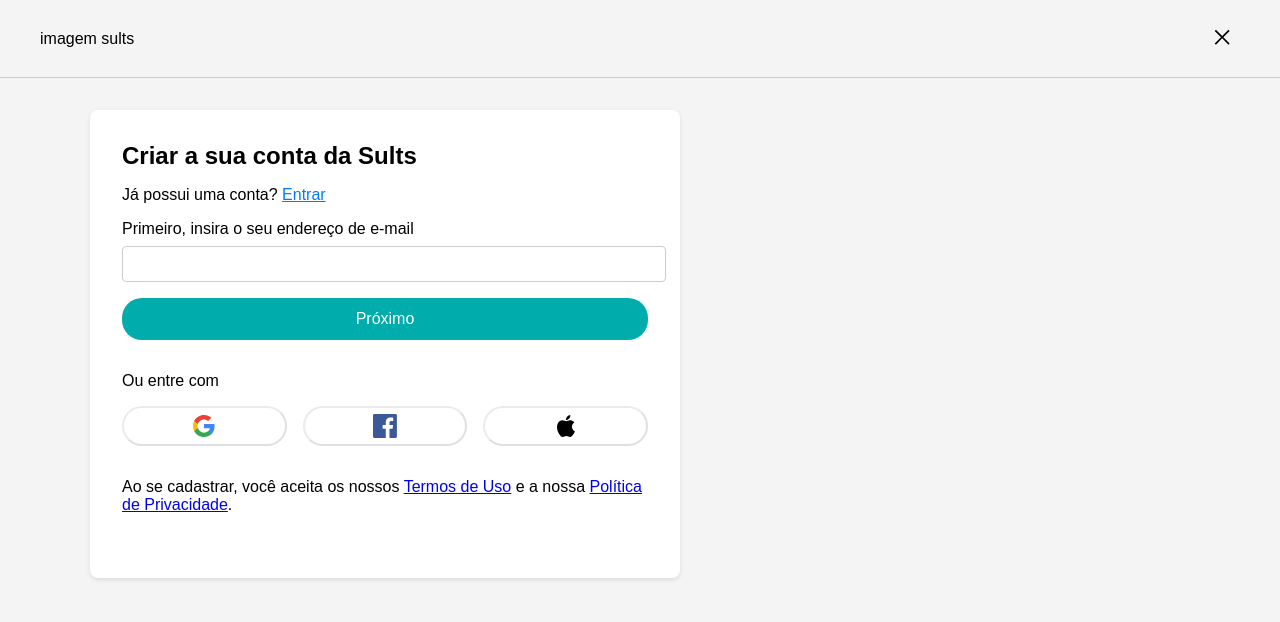
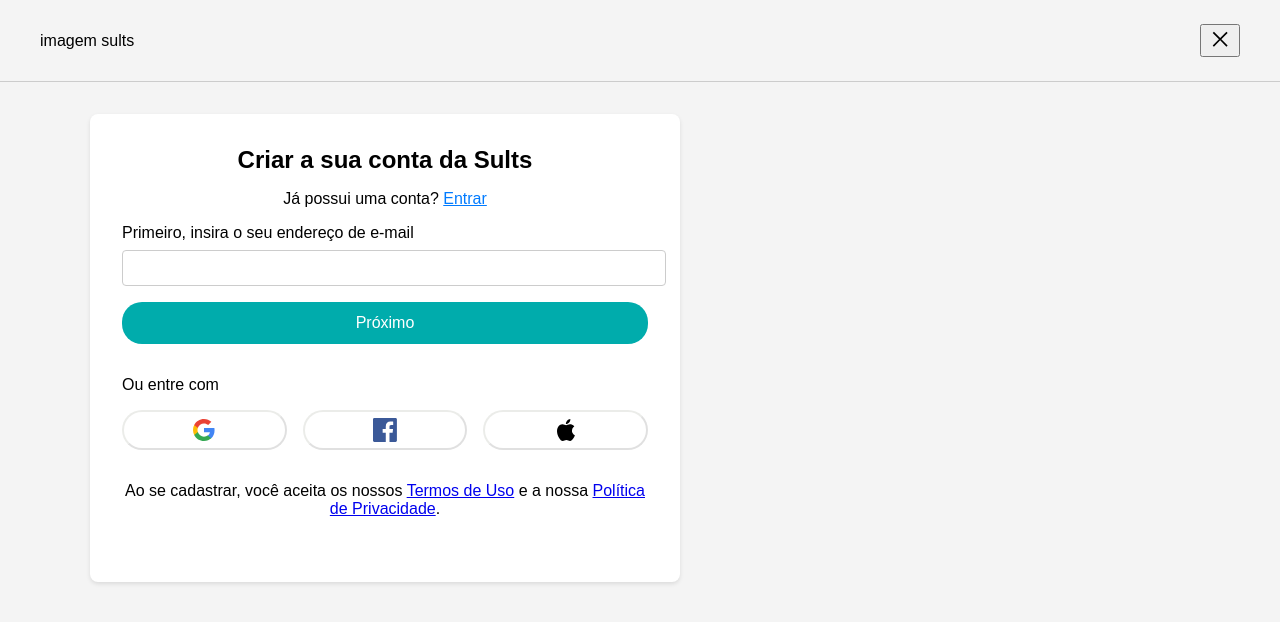
Before and after one commit to Hell0Manu/signup3, a plain HTML site: page index.html in a window 1280 px wide. Drawn offline with Linux system fonts and the light colour scheme.

Commit message:
posicionamento de textos

```diff
--- a/style.css
+++ b/style.css
@@ -37,12 +37,6 @@
     align-items: center;
 }
 
-.np-flow-header__right:hover {
-    border-radius: 50px;
-    height: 48px;
-    width: 48px;
-    background-color: #e4f1ff;
-}
 .np-logo {
     display: flex;
     align-items: center;
@@ -62,10 +56,14 @@
     height: 24px;
 }
 
-.np-close-button {
+.np-close-button:hover {
     background: none;
     border: none;
     cursor: pointer;
+    border-radius: 50px;
+    height: 48px;
+    width: 48px;
+    background-color: #e4f1ff;
 }
 
 .tw-icon {
@@ -128,7 +126,12 @@
     padding: 2rem;
     border-radius: 8px;
     box-shadow: 0 2px 4px rgba(0, 0, 0, 0.1);
-    width: 526px;
+    max-width: 526px;
+}
+
+.form-container p {
+    text-align: center;
+
 }
 
 .form-header {
@@ -138,11 +141,13 @@
 .form-title {
     font-size: 24px;
     margin: 0 0 1rem;
+    text-align: center;
 }
 
 .form-subtitle {
     font-size: 16px;
     margin: 0 0 1rem;
+    text-align: center;
 }
 
 .form-subtitle a {
```
